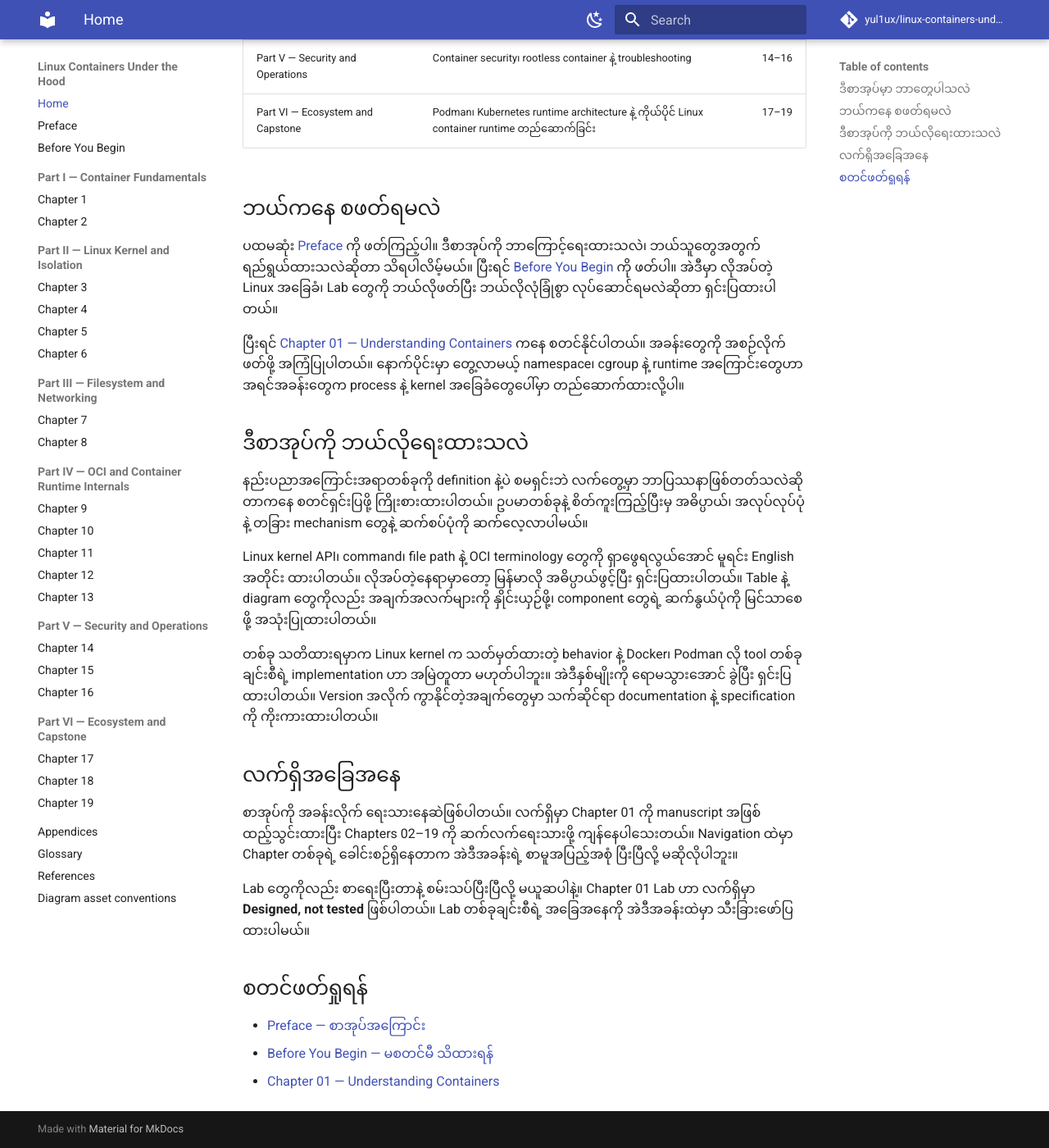
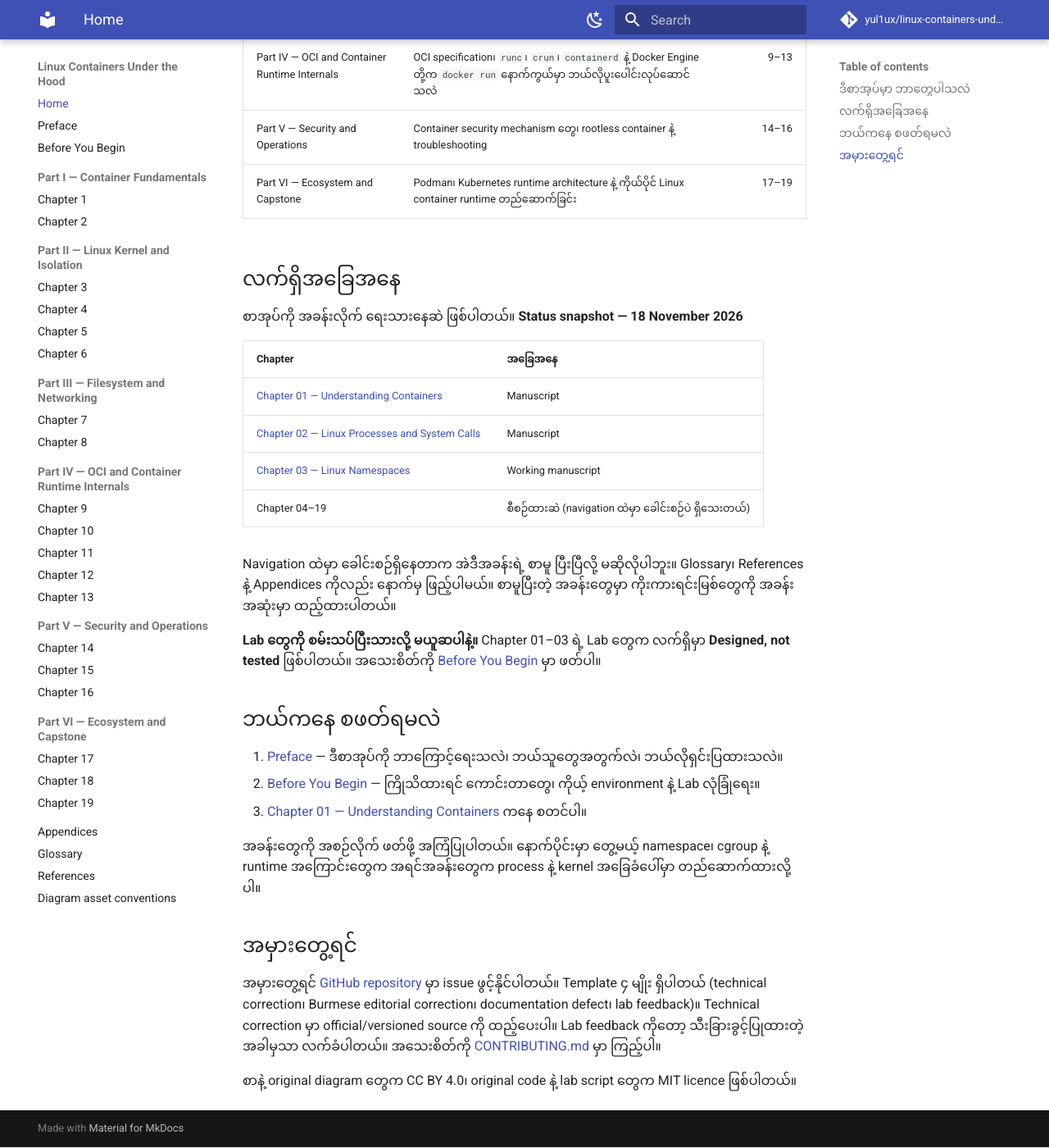
Before and after one commit to yul1ux/linux-containers-under-the-hood, an MkDocs documentation site: the page built from docs/index.md, in a window 1280 px wide and 1400 px high, scrolled down 820 px. Shown: the whole window at 82% size. Built offline with MkDocs 1.6.1 and Material for MkDocs 9.7.7, drawn with Linux system fonts in a browser that asks for light colours; comment, search, counter and statistics services are not loaded; some of the changed text lies outside the part shown.

Commit message:
Update index.md

```diff
--- a/docs/index.md
+++ b/docs/index.md
@@ -1,44 +1,52 @@
 # Linux Containers Under the Hood
 
-Container တစ်ခုကို `docker run` ဒါမှမဟုတ် `podman run` နဲ့ စတင်အသုံးပြုဖူးပါသလား။ Command ရိုက်လိုက်တာနဲ့ application က အလုပ်လုပ်သွားပေမဲ့ နောက်ကွယ်မှာ ဘာတွေဖြစ်နေလဲဆိုတာ စဉ်းစားကြည့်ဖူးပါသလား။ Process တွေကို ဘယ်သူက စီမံပေးနေတာလဲ။ Container တစ်ခုက host ရဲ့ filesystem ကို ဘယ်လိုမြင်သလဲ။ Memory နဲ့ CPU ကို ဘယ်လိုကန့်သတ်ထားသလဲ။ Image နဲ့ runtime က ဘာကွာသလဲ။
+`docker run` (သို့) `podman run` နဲ့ container တစ်ခု စတင်ဖူးလား။ Command ရိုက်လိုက်တာနဲ့ application က အလုပ်လုပ်သွားပေမဲ့ နောက်ကွယ်မှာ ဘာတွေဖြစ်နေလဲ စဉ်းစားကြည့်ဖူးလား။
 
-ဒီစာအုပ်မှာ အဲဒီမေးခွန်းတွေကို တစ်ခုချင်း လိုက်ဖြေသွားပါမယ်။ Container tool တွေရဲ့ command တွေကိုပဲ လေ့လာမှာ မဟုတ်ဘဲ အောက်ခံ Linux kernel၊ process၊ filesystem၊ networking နဲ့ runtime တွေ ဘယ်လိုအလုပ်လုပ်နေသလဲဆိုတာအထိ ကြည့်သွားမှာပါ။
+- Process တွေကို ဘယ်သူက စီမံပေးနေသလဲ။
+- Container တစ်ခုက host ရဲ့ filesystem ကို ဘယ်လိုမြင်သလဲ။
+- Memory နဲ့ CPU ကို ဘယ်လို ကန့်သတ်ထားသလဲ။
+- Image နဲ့ runtime က ဘာကွာသလဲ။
+
+ဒီစာအုပ်က အဲဒီမေးခွန်းတွေကို မြန်မာဘာသာနဲ့ တစ်ခုချင်း လိုက်ဖြေသွားပါမယ်။ Docker၊ Podman command တွေကို သုံးနည်းပြရုံတင်မကဘဲ အောက်ခံ Linux kernel၊ process၊ filesystem၊ networking နဲ့ runtime တွေ ဘယ်လိုအလုပ်လုပ်သလဲဆိုတာအထိ ကြည့်သွားပါမယ်။
 
 ## ဒီစာအုပ်မှာ ဘာတွေပါသလဲ
 
 စာအုပ်ကို Part ၆ ပိုင်း၊ Chapter ၁၉ ခန်းနဲ့ ဖွဲ့ထားပါတယ်။ အခြေခံအယူအဆကနေ kernel mechanism တွေဆီ၊ အဲဒီကနေ runtime နဲ့ ecosystem ဆီ တစ်ဆင့်ချင်း သွားပါမယ်။
 
-| အပိုင်း | လေ့လာမယ့်အကြောင်းအရာ | Chapter |
+| အပိုင်း | ဖြေမယ့်မေးခွန်းများ | Chapter |
 |---|---|---:|
-| Part I — Container Fundamentals | Container ဆိုတာဘာလဲ၊ VM နဲ့ ဘာကွာလဲ၊ Linux process နဲ့ system call တွေ ဘယ်လိုဆက်စပ်သလဲ | 1–2 |
-| Part II — Linux Kernel and Isolation | Namespace၊ cgroup၊ capability နဲ့ filesystem isolation | 3–6 |
-| Part III — Filesystem and Networking | OverlayFS၊ image storage နဲ့ container networking | 7–8 |
-| Part IV — OCI and Container Runtime Internals | OCI specification၊ `runc`၊ `crun`၊ `containerd` နဲ့ Docker Engine | 9–13 |
-| Part V — Security and Operations | Container security၊ rootless container နဲ့ troubleshooting | 14–16 |
+| Part I — Container Fundamentals | Container ဆိုတာ ဘာလဲ၊ VM နဲ့ ဘာကွာသလဲ၊ Linux process နဲ့ system call တွေက container နဲ့ ဘယ်လိုဆက်စပ်သလဲ | 1–2 |
+| Part II — Linux Kernel and Isolation | Container တစ်ခုကို namespace၊ cgroup၊ capability နဲ့ filesystem isolation တို့က ဘယ်လို ကန့်သတ်ထားသလဲ | 3–6 |
+| Part III — Filesystem and Networking | Image layer တွေကို ဘယ်လိုသိမ်းသလဲ (OverlayFS)၊ container တွေ network ကို ဘယ်လိုချိတ်သလဲ | 7–8 |
+| Part IV — OCI and Container Runtime Internals | OCI specification၊ `runc`၊ `crun`၊ `containerd` နဲ့ Docker Engine တို့က `docker run` နောက်ကွယ်မှာ ဘယ်လိုပူးပေါင်းလုပ်ဆောင်သလဲ | 9–13 |
+| Part V — Security and Operations | Container security mechanism တွေ၊ rootless container နဲ့ troubleshooting | 14–16 |
 | Part VI — Ecosystem and Capstone | Podman၊ Kubernetes runtime architecture နဲ့ ကိုယ်ပိုင် Linux container runtime တည်ဆောက်ခြင်း | 17–19 |
+
+## လက်ရှိအခြေအနေ
+
+စာအုပ်ကို အခန်းလိုက် ရေးသားနေဆဲ ဖြစ်ပါတယ်။ **Status snapshot — 18 November 2026**
+
+| Chapter | အခြေအနေ |
+|---|---|
+| [Chapter 01 — Understanding Containers](part-01-fundamentals/chapter-01-understanding-containers.md) | Manuscript |
+| [Chapter 02 — Linux Processes and System Calls](part-01-fundamentals/chapter-02-linux-processes-and-system-calls.md) | Manuscript |
+| [Chapter 03 — Linux Namespaces](part-02-kernel-isolation/chapter-03-linux-namespaces.md) | Working manuscript |
+| Chapter 04–19 | စီစဉ်ထားဆဲ (navigation ထဲမှာ ခေါင်းစဉ်ပဲ ရှိသေးတယ်) |
+
+Navigation ထဲမှာ ခေါင်းစဉ်ရှိနေတာက အဲဒီအခန်းရဲ့ စာမူ ပြီးပြီလို့ မဆိုလိုပါဘူး။ Glossary၊ References နဲ့ Appendices ကိုလည်း နောက်မှ ဖြည့်ပါမယ်။ စာမူပြီးတဲ့ အခန်းတွေမှာ ကိုးကားရင်းမြစ်တွေကို အခန်းအဆုံးမှာ ထည့်ထားပါတယ်။
+
+**Lab တွေကို စမ်းသပ်ပြီးသားလို့ မယူဆပါနဲ့။** Chapter 01–03 ရဲ့ Lab တွေက လက်ရှိမှာ **Designed, not tested** ဖြစ်ပါတယ်။ အသေးစိတ်ကို [Before You Begin](before-you-begin.md) မှာ ဖတ်ပါ။
 
 ## ဘယ်ကနေ စဖတ်ရမလဲ
 
-ပထမဆုံး [Preface](preface.md) ကို ဖတ်ကြည့်ပါ။ ဒီစာအုပ်ကို ဘာကြောင့်ရေးထားသလဲ၊ ဘယ်သူတွေအတွက် ရည်ရွယ်ထားသလဲဆိုတာ သိရပါလိမ့်မယ်။ ပြီးရင် [Before You Begin](before-you-begin.md) ကို ဖတ်ပါ။ အဲဒီမှာ လိုအပ်တဲ့ Linux အခြေခံ၊ Lab တွေကို ဘယ်လိုဖတ်ပြီး ဘယ်လိုလုံခြုံစွာ လုပ်ဆောင်ရမလဲဆိုတာ ရှင်းပြထားပါတယ်။
+1. [Preface](preface.md) — ဒီစာအုပ်ကို ဘာကြောင့်ရေးသလဲ၊ ဘယ်သူတွေအတွက်လဲ၊ ဘယ်လိုရှင်းပြထားသလဲ။
+2. [Before You Begin](before-you-begin.md) — ကြိုသိထားရင် ကောင်းတာတွေ၊ ကိုယ့် environment နဲ့ Lab လုံခြုံရေး။
+3. [Chapter 01 — Understanding Containers](part-01-fundamentals/chapter-01-understanding-containers.md) ကနေ စတင်ပါ။
 
-ပြီးရင် [Chapter 01 — Understanding Containers](part-01-fundamentals/chapter-01-understanding-containers.md) ကနေ စတင်နိုင်ပါတယ်။ အခန်းတွေကို အစဉ်လိုက် ဖတ်ဖို့ အကြံပြုပါတယ်။ နောက်ပိုင်းမှာ တွေ့လာမယ့် namespace၊ cgroup နဲ့ runtime အကြောင်းတွေဟာ အရင်အခန်းတွေက process နဲ့ kernel အခြေခံတွေပေါ်မှာ တည်ဆောက်ထားလို့ပါ။
+အခန်းတွေကို အစဉ်လိုက် ဖတ်ဖို့ အကြံပြုပါတယ်။ နောက်ပိုင်းမှာ တွေ့မယ့် namespace၊ cgroup နဲ့ runtime အကြောင်းတွေက အရင်အခန်းတွေက process နဲ့ kernel အခြေခံပေါ်မှာ တည်ဆောက်ထားလို့ပါ။
 
-## ဒီစာအုပ်ကို ဘယ်လိုရေးထားသလဲ
+## အမှားတွေ့ရင်
 
-နည်းပညာအကြောင်းအရာတစ်ခုကို definition နဲ့ပဲ စမရှင်းဘဲ လက်တွေ့မှာ ဘာပြဿနာဖြစ်တတ်သလဲဆိုတာကနေ စတင်ရှင်းပြဖို့ ကြိုးစားထားပါတယ်။ ဥပမာတစ်ခုနဲ့ စိတ်ကူးကြည့်ပြီးမှ အဓိပ္ပာယ်၊ အလုပ်လုပ်ပုံနဲ့ တခြား mechanism တွေနဲ့ ဆက်စပ်ပုံကို ဆက်လေ့လာပါမယ်။
+အမှားတွေ့ရင် [GitHub repository](https://github.com/yul1ux/linux-containers-under-the-hood) မှာ issue ဖွင့်နိုင်ပါတယ်။ Template ၄ မျိုး ရှိပါတယ် (technical correction၊ Burmese editorial correction၊ documentation defect၊ lab feedback)။ Technical correction မှာ official/versioned source ကို ထည့်ပေးပါ။ Lab feedback ကိုတော့ သီးခြားခွင့်ပြုထားတဲ့အခါမှသာ လက်ခံပါတယ်။ အသေးစိတ်ကို [CONTRIBUTING.md](https://github.com/yul1ux/linux-containers-under-the-hood/blob/main/CONTRIBUTING.md) မှာ ကြည့်ပါ။
 
-Linux kernel API၊ command၊ file path နဲ့ OCI terminology တွေကို ရှာဖွေရလွယ်အောင် မူရင်း English အတိုင်း ထားပါတယ်။ လိုအပ်တဲ့နေရာမှာတော့ မြန်မာလို အဓိပ္ပာယ်ဖွင့်ပြီး ရှင်းပြထားပါတယ်။ Table နဲ့ diagram တွေကိုလည်း အချက်အလက်များကို နှိုင်းယှဉ်ဖို့၊ component တွေရဲ့ ဆက်နွယ်ပုံကို မြင်သာစေဖို့ အသုံးပြုထားပါတယ်။
-
-တစ်ခု သတိထားရမှာက Linux kernel က သတ်မှတ်ထားတဲ့ behavior နဲ့ Docker၊ Podman လို tool တစ်ခုချင်းစီရဲ့ implementation ဟာ အမြဲတူတာ မဟုတ်ပါဘူး။ အဲဒီနှစ်မျိုးကို ရောမသွားအောင် ခွဲပြီး ရှင်းပြထားပါတယ်။ Version အလိုက် ကွာနိုင်တဲ့အချက်တွေမှာ သက်ဆိုင်ရာ documentation နဲ့ specification ကို ကိုးကားထားပါတယ်။
-
-## လက်ရှိအခြေအနေ
-
-စာအုပ်ကို အခန်းလိုက် ရေးသားနေဆဲဖြစ်ပါတယ်။ လက်ရှိမှာ Chapter 01 ကို manuscript အဖြစ် ထည့်သွင်းထားပြီး Chapters 02–19 ကို ဆက်လက်ရေးသားဖို့ ကျန်နေပါသေးတယ်။ Navigation ထဲမှာ Chapter တစ်ခုရဲ့ ခေါင်းစဉ်ရှိနေတာက အဲဒီအခန်းရဲ့ စာမူအပြည့်အစုံ ပြီးပြီလို့ မဆိုလိုပါဘူး။
-
-Lab တွေကိုလည်း စာရေးပြီးတာနဲ့ စမ်းသပ်ပြီးပြီလို့ မယူဆပါနဲ့။ Chapter 01 Lab ဟာ လက်ရှိမှာ **Designed, not tested** ဖြစ်ပါတယ်။ Lab တစ်ခုချင်းစီရဲ့ အခြေအနေကို အဲဒီအခန်းထဲမှာ သီးခြားဖော်ပြထားပါမယ်။
-
-## စတင်ဖတ်ရှုရန်
-
-- [Preface — စာအုပ်အကြောင်း](preface.md)
-- [Before You Begin — မစတင်မီ သိထားရန်](before-you-begin.md)
-- [Chapter 01 — Understanding Containers](part-01-fundamentals/chapter-01-understanding-containers.md)
+စာနဲ့ original diagram တွေက CC BY 4.0၊ original code နဲ့ lab script တွေက MIT licence ဖြစ်ပါတယ်။
```
